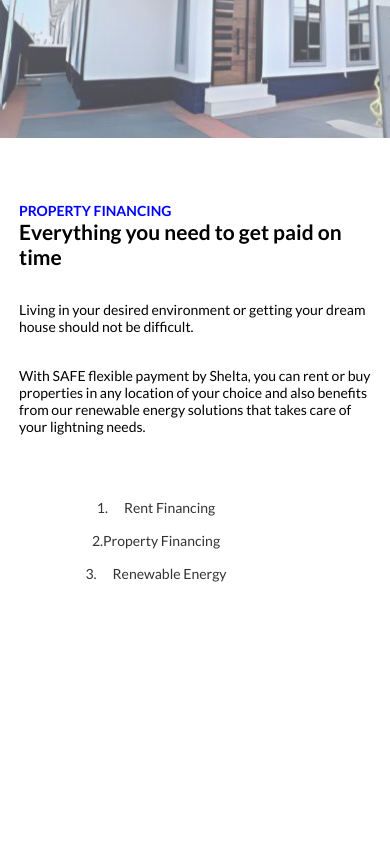
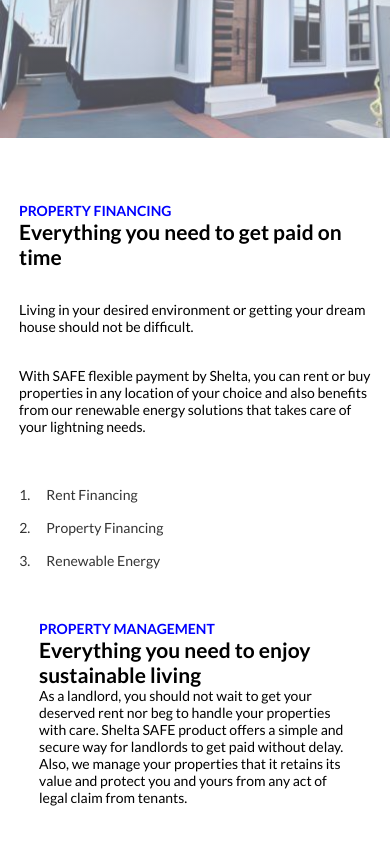
Before and after one commit to codes001/my-shelta, a Vue app: page / in a window 390 px wide. Shown: the part 567-1411 px from the top of the page. Before the commit the page ends 1293 px from the top, so only its background shows below. Built offline with nearby package versions, Linux system fonts and the light colour scheme.

Commit message:
Progress

```diff
--- a/src/components/HomeHero.vue
+++ b/src/components/HomeHero.vue
@@ -68,6 +68,9 @@
     width: 400px;
     height: 400px;
   }
+  .home-hero-btn button {
+    font-size: 0.7rem;
+  }
 }
 
 @media (max-width: 500px) {
--- a/src/views/HomeView.vue
+++ b/src/views/HomeView.vue
@@ -30,20 +30,42 @@
       </div>
     </section>
 
-    <section class="sub-financing flex container">
+    <section class="sub-financing flex">
       <div class="flex" style="gap: 1rem">
         <span class="num-one">1.</span>
         <p>Rent Financing</p>
       </div>
 
-      <div class="flex">
-        <span class="num-two" style="gap: 1rem">2.</span>
+      <div class="flex" style="gap: 1rem">
+        <span class="num-two">2.</span>
         <p>Property Financing</p>
       </div>
 
       <div class="flex" style="gap: 1rem">
         <span class="num-three">3.</span>
         <p>Renewable Energy</p>
+      </div>
+    </section>
+
+    <!-- PROPERTY MANAGEMENT -->
+    <section>
+      <div class="container">
+        <!-- CHILD 1 -->
+        <div>
+          <h4 class="text-primary uppercase">property management</h4>
+          <h1>Everything you need to enjoy sustainable living</h1>
+
+          <p>
+            As a landlord, you should not wait to get your deserved rent nor beg
+            to handle your properties with care. Shelta SAFE product offers a
+            simple and secure way for landlords to get paid without delay. Also,
+            we manage your properties that it retains its value and protect you
+            and yours from any act of legal claim from tenants.
+          </p>
+        </div>
+
+        <!-- CHILD 2 -->
+        <div></div>
       </div>
     </section>
   </main>
@@ -54,6 +76,8 @@
   padding-bottom: 5rem;
 }
 .property-financing {
+  width: 100%;
+
   gap: 2rem;
   margin: 4rem 0 1rem;
 }
@@ -94,6 +118,8 @@
     flex-direction: column;
     padding: 2rem 0;
     gap: 1rem;
+    padding: 1.2rem;
+    align-items: start;
   }
 }
 </style>
```
